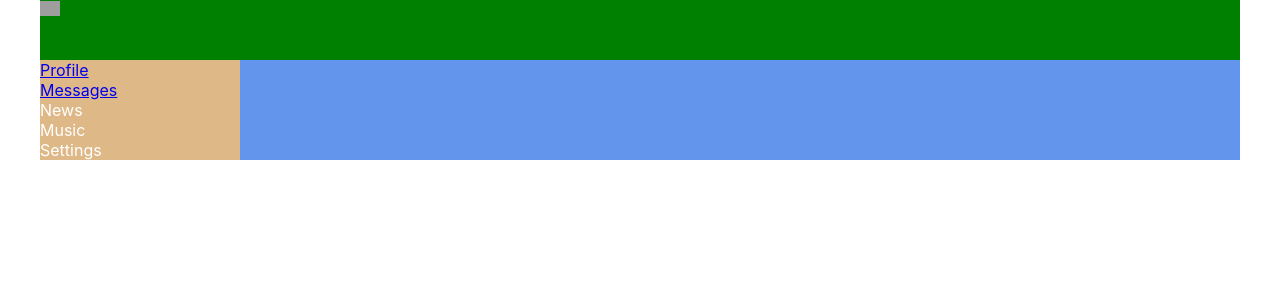
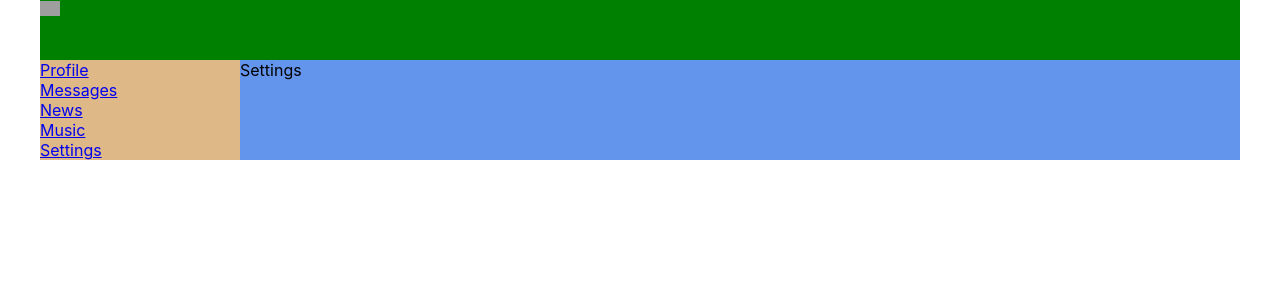
Before and after one commit to soniyura/myapp, a React (Create React App) app: page /settings in a window 1280 px wide. Shown: the top 300 px of the page. Built offline with nearby package versions, Linux system fonts and the light colour scheme; grey boxes are pictures that could not be loaded.

Commit message:
19 route HomeWork

```diff
--- a/src/App.js
+++ b/src/App.js
@@ -4,7 +4,11 @@
 import Navbar from "./components/Navbar/Navbar";
 import Profile from "./components/Profile/Profile";
 import Dialogs from "./components/Dialogs/Dialogs";
+import News from "./components/News/News";
+import Music from "./components/Music/Music";
+import Settings from "./components/Settings/Settings";
 import {BrowserRouter, Route} from "react-router-dom";
+
 
 const App = (props) => {
     return (
@@ -15,10 +19,12 @@
                 <div className='app-wrapper-content'>
                     <Route path='/dialogs' component={Dialogs}/>
                     <Route path='/profile' component={Profile}/>
+                    <Route path='/news' component={News}/>
+                    <Route path='/music' component={Music}/>
+                    <Route path='/settings' component={Settings}/>
                 </div>
             </div>
         </BrowserRouter>
-
     );
 };
 
--- /dev/null
+++ b/src/components/Music/Music.jsx
@@ -0,0 +1,12 @@
+import React from 'react';
+import d from './Music.module.css';
+
+const Music = (props) => {
+    return (
+        <div>
+            Music
+        </div>
+    )
+}
+
+export default Music;
--- a/src/components/Navbar/Navbar.jsx
+++ b/src/components/Navbar/Navbar.jsx
@@ -11,13 +11,13 @@
         <a href="/dialogs">Messages</a>
       </div>
       <div className={n.item}>
-        <a>News</a>
+        <a href="/news">News</a>
       </div>
       <div className={n.item}>
-        <a>Music</a>
+        <a href="/music">Music</a>
       </div>
       <div className={n.item}>
-        <a>Settings</a>
+        <a href="/settings">Settings</a>
       </div>
     </nav>
   );
--- /dev/null
+++ b/src/components/News/News.jsx
@@ -0,0 +1,12 @@
+import React from 'react';
+import d from './News.module.css';
+
+const News = (props) => {
+    return (
+        <div>
+            News
+        </div>
+    )
+}
+
+export default News;
--- /dev/null
+++ b/src/components/Settings/Settings.jsx
@@ -0,0 +1,12 @@
+import React from 'react';
+import d from './Settings.module.css';
+
+const Settings = (props) => {
+    return (
+        <div>
+            Settings
+        </div>
+    )
+}
+
+export default Settings;
```
Also changed, not shown: src/components/Music/Music.module.css (added), src/components/News/News.module.css (added), src/components/Settings/Settings.module.css (added).
